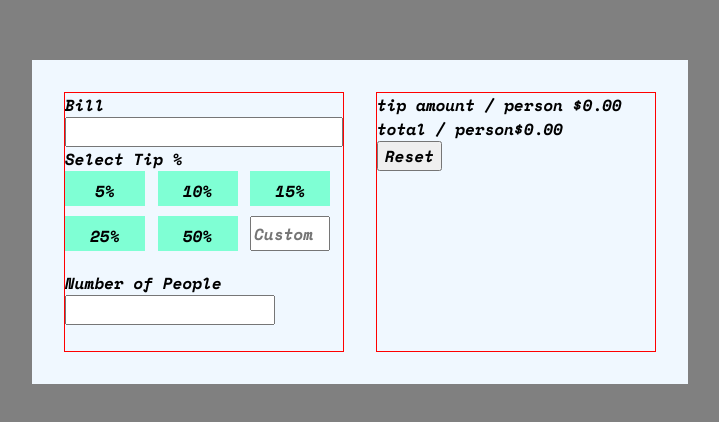
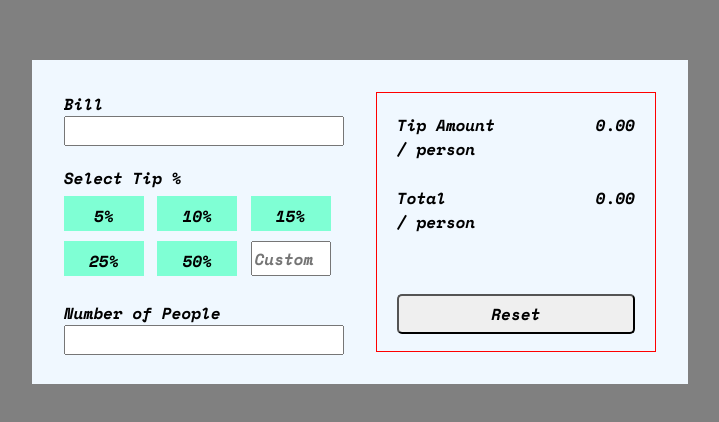
Before and after one commit to Vahe-Sevachyan/Tip-Calculator, a plain HTML site: page index.html in a window 1280 px wide. Shown: the part 178-600 px from the top of the page, without its empty margins (280-999 px from the left). Drawn offline with nearby package versions, Linux system fonts and the light colour scheme.

Commit message:
updated css styles

```diff
--- a/index.html
+++ b/index.html
@@ -11,7 +11,7 @@
     <div class="container">
       <div class="calculations-container">
         <label for="bill-total">Bill</label>
-        <form action="" class="Input-container">
+        <form action="" class="bill-input-container">
           <input type="number" id="bill-total" name="bill-total" value="" />
         </form>
         <h4>Select Tip %</h4>
@@ -39,8 +39,20 @@
         </form>
       </div>
       <div class="display-container">
-        <div class="tip-per-person">tip amount / person $0.00</div>
-        <div class="total-per-person">total / person$0.00</div>
+        <div class="tip-amount">
+          <div class="tip-person">
+            Tip Amount
+            <div class="person">/ person</div>
+          </div>
+          <div class="tip-per-person">0.00</div>
+        </div>
+        <div class="total-num-display">
+          <div class="total-person-header">
+            Total
+            <div class="person">/ person</div>
+          </div>
+          <div class="total-per-person">0.00</div>
+        </div>
         <button>Reset</button>
       </div>
     </div>
--- a/script.js
+++ b/script.js
@@ -42,11 +42,12 @@ function checkZeroValues() {
   tipPerPersonDisplay.innerText = `0.00`;
   totalPerPersonDisplay.innerText = `0.00`;
 }
+
 //calculations for displayed percentages
 function tipAmountPerPerson(percentNum) {
   const billTotal = document.querySelector("#bill-total").value;
   const numOfPeople = document.querySelector("#num-people").value;
-  if (billTotal === "" || numOfPeople === "") {
+  if (billTotal === "" || numOfPeople === "" || numOfPeople === "0") {
     checkZeroValues();
   } else if ((billTotal.length > 0) & (numOfPeople.length > 0)) {
     //removes % symbol
--- a/styles/_calculations.scss
+++ b/styles/_calculations.scss
@@ -1,7 +1,7 @@
 .calculations-container {
   width: 280px;
   height: 260px;
-  border: solid red 1px;
+  // border: solid red 1px;
 }
 #bill-total {
   width: 100%;
--- a/styles/_display.scss
+++ b/styles/_display.scss
@@ -2,5 +2,37 @@
   width: 280px;
   height: 260px;
   border: solid red 1px;
+  padding: 20px;
   // margin: 2rem;
 }
+h4 {
+  margin-bottom: 6px;
+}
+.bill-input-container {
+  margin-bottom: 20px;
+}
+.percent-section {
+  margin-bottom: 5px;
+}
+.num-people {
+  width: 100%;
+}
+.tip-amount {
+  width: 100%;
+  justify-content: space-between;
+  display: flex;
+  margin-bottom: 25px;
+  // justify-content: space-around;
+}
+.total-num-display {
+  display: flex;
+  width: 100%;
+  justify-content: space-between;
+  margin-bottom: 60px;
+}
+
+button {
+  width: 100%;
+  height: 40px;
+  border-radius: 5px;
+}
```
Also changed, not shown: styles/styles.css, 1 other file.
